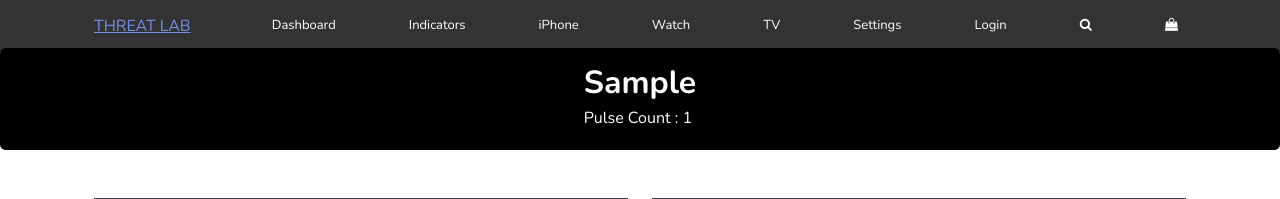
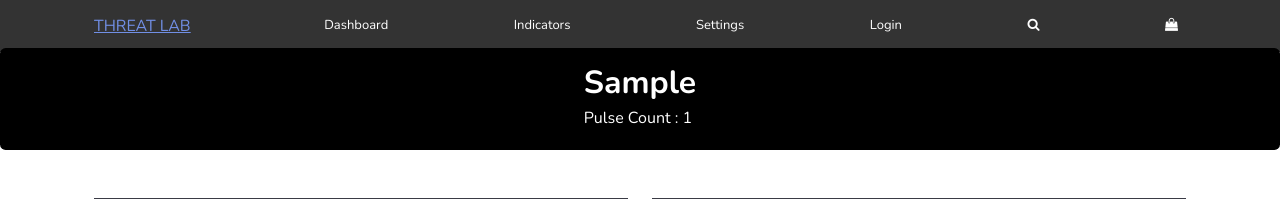
Before and after one commit to umairimran/ThreatIntelligenceProject, a Flask app: template templates/indicator_full_detail.html in a window 1280 px wide. Shown: the top 199 px of the page. Run offline with Flask 3, Linux system fonts and the light colour scheme; the template is opened without the code that fills it: most values are stand-ins (such as "Sample title", 1, 10 or a date in 2020); parts of the project's set-up code (start-up, migrations or seed data) failed here and were passed over; some libraries are stand-ins or nearby versions.

Commit message:
commited the navbar changes

```diff
--- a/templates/indicator_full_detail.html
+++ b/templates/indicator_full_detail.html
@@ -19,11 +19,11 @@
             <div class="collapse navbar-collapse" id="navcol-1">
                 <ul class="navbar-nav flex-grow-1 justify-content-between">
                     <li class="nav-item"><a class="nav-link" href="#"></a></li>
-                    <li class="nav-item"><a class="nav-link" href="#">Dashboard</a></li>
-                    <li class="nav-item"><a class="nav-link" href="indicators.html">Indicators</a></li>
-                    <li class="nav-item"><a class="nav-link" href="#">iPhone</a></li>
+                    <li class="nav-item"><a class="nav-link" href="/search_indicators">Dashboard</a></li>
+                    <li class="nav-item"><a class="nav-link" href="/search_indicators">Indicators</a></li>
+                    <!-- <li class="nav-item"><a class="nav-link" href="#">iPhone</a></li>
                     <li class="nav-item"><a class="nav-link" href="#">Watch</a></li>
-                    <li class="nav-item"><a class="nav-link" href="#">TV</a></li>
+                    <li class="nav-item"><a class="nav-link" href="#">TV</a></li> -->
                     <li class="nav-item"><a class="nav-link" href="#">Settings</a></li>
                     <li class="nav-item"><a class="nav-link" href="/login">Login</a></li>
                     <li class="nav-item"><a class="nav-link" href="#"><i class="fa fa-search"></i></a></li>
```
